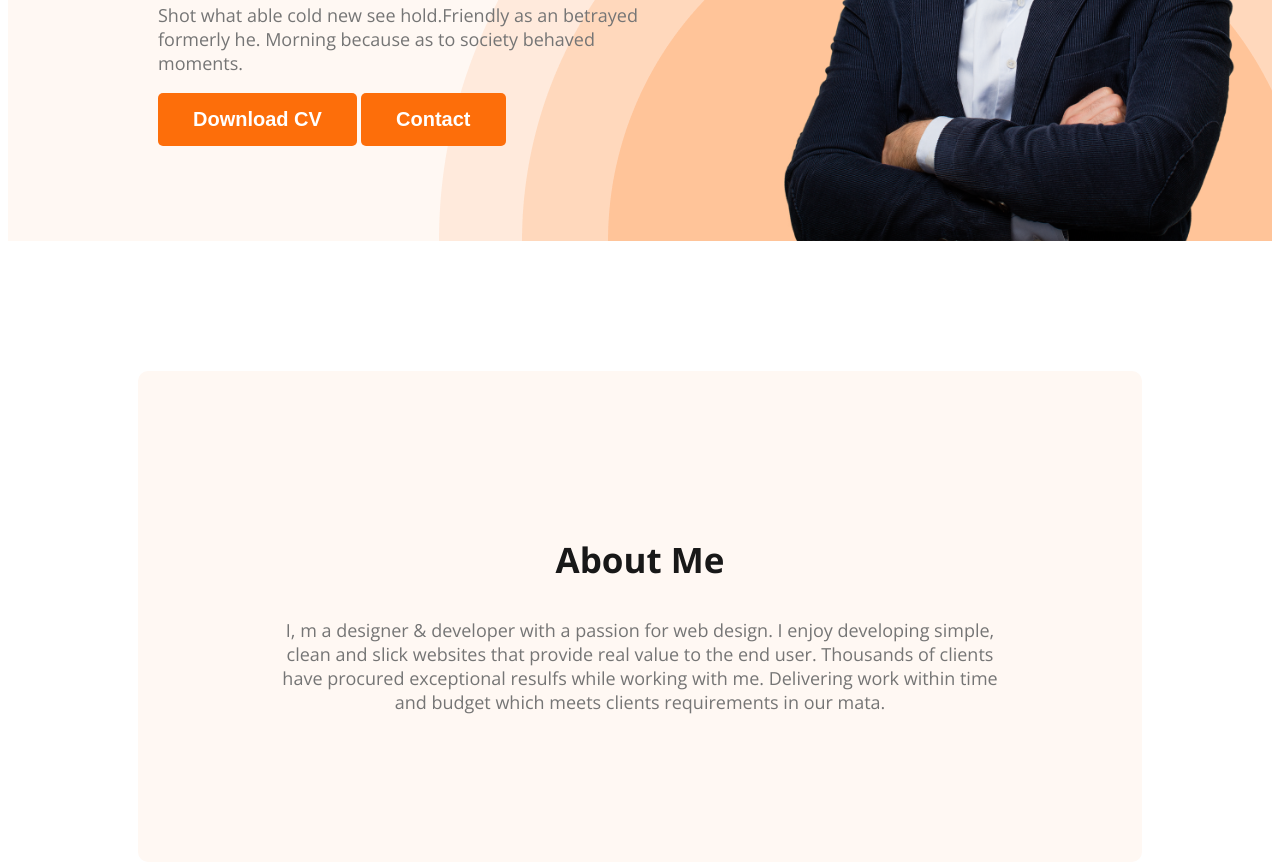
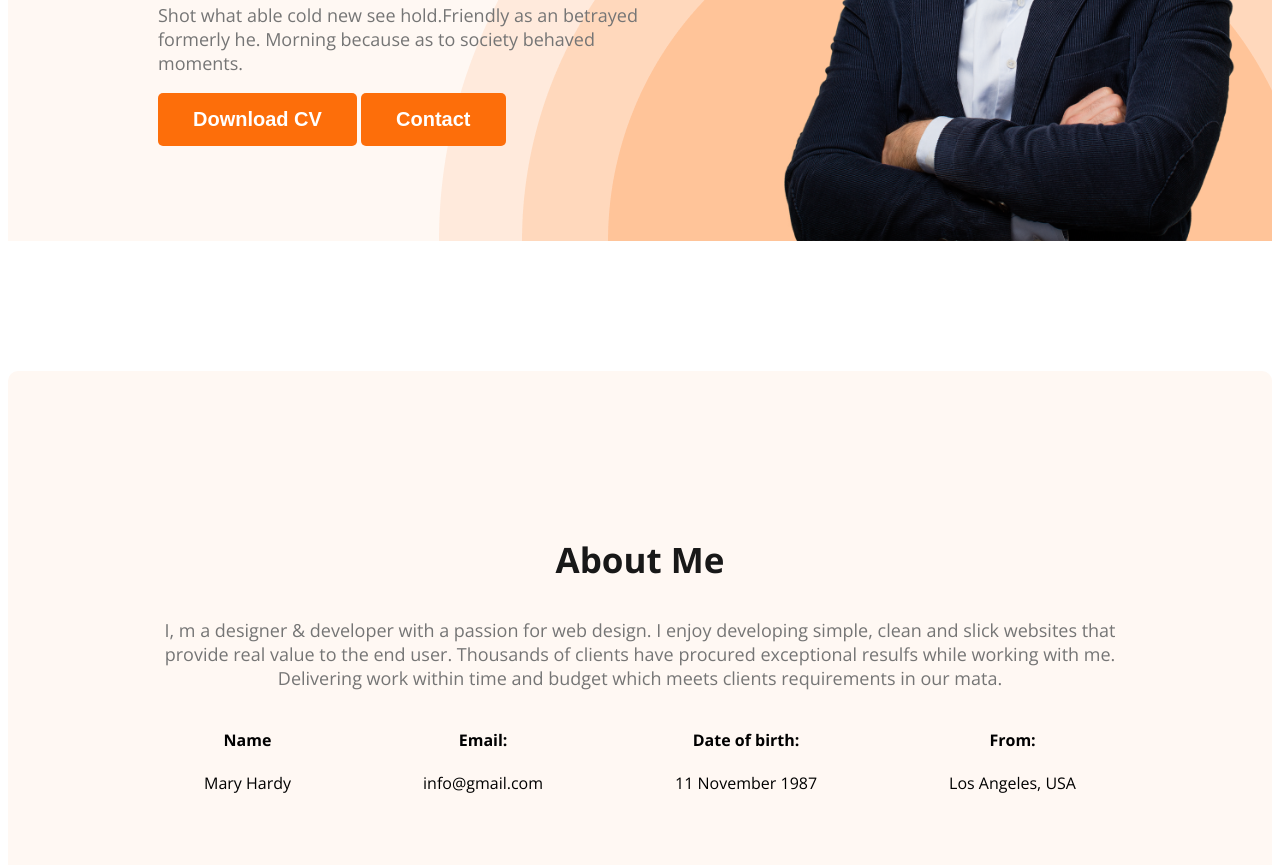
Before and after one commit to NahidRuhan/portfolio, a plain HTML site: page index.html in a window 1280 px wide. Shown: the part 527-1392 px from the top of the page. Drawn offline with nearby package versions, Linux system fonts and the light colour scheme.

Commit message:
added about

```diff
--- a/index.html
+++ b/index.html
@@ -52,6 +52,28 @@
 
         <h3 class="section-title">About Me</h3>
         <p class="section-description">I, m a designer & developer with a passion for web design. I enjoy developing simple, clean and slick websites that provide real value to the end user. Thousands of clients have procured exceptional resulfs while working with me. Delivering work within time and budget which meets clients requirements in our mata.</p>
+        <div class="about-info-container">
+
+            <!-- .about-info*4>h4.info-title+p.info-description -->
+
+            <div class="about-info">
+                <h4 class="info-title">Name</h4>
+                <p class="info-description">Mary Hardy</p>
+            </div>
+            <div class="about-info">
+                <h4 class="info-title">Email:</h4>
+                <p class="info-description">info@gmail.com</p>
+            </div>
+            <div class="about-info">
+                <h4 class="info-title">Date of birth:</h4>
+                <p class="info-description">11 November 1987</p>
+            </div>
+            <div class="about-info">
+                <h4 class="info-title">From:</h4>
+                <p class="info-description">Los Angeles, USA</p>
+            </div>
+
+        </div>
 
     </section>
 
--- a/style/style.css
+++ b/style/style.css
@@ -111,11 +111,24 @@ nav a {
 
 /* main section styles */
 
+main{
+    max-width: 1140px;
+    margin: 0 auto;
+}
+
 /* about section styles */
 
 .about {
   padding: 130px;
   border-radius: 10px;
   background: #fff8f3;
-  margin: 130px 130px;
+  margin: 130px 0px;
 }
+
+.about-info-container{
+    display: flex;
+    justify-content: space-around;
+}
+.about-info{
+    text-align: center;
+}
```
